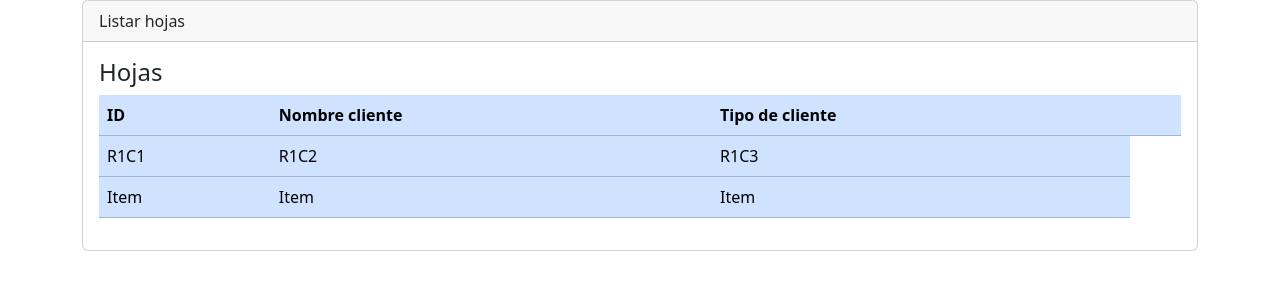
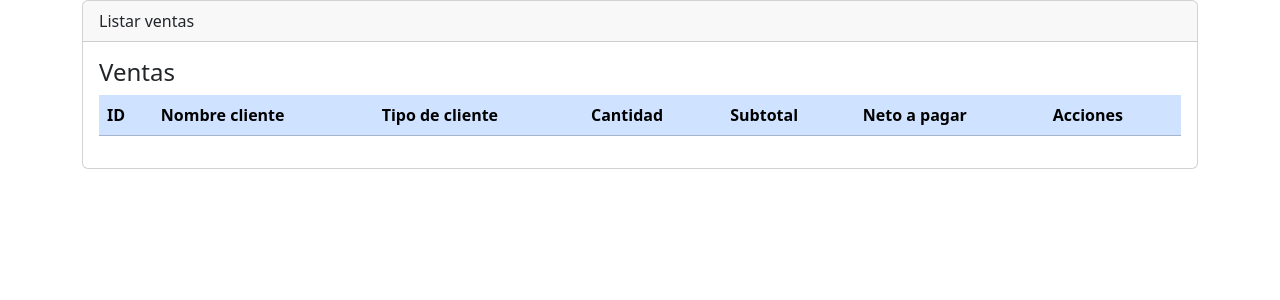
Before and after one commit to HeidyCardenas1903/WebHojasHieloSeco, a Django app: template webhojas/libreria/templates/hojas/index.html in a window 1280 px wide. Shown: the part 56-356 px from the top of the page. Run offline with Django 4.2, Linux system fonts and the light colour scheme; the template is opened without the code that fills it, so the values that code supplies are empty.

Commit message:
Funciona vista de la tabla en hojas/index.py

```diff
--- a/webhojas/libreria/templates/hojas/index.html
+++ b/webhojas/libreria/templates/hojas/index.html
@@ -1,16 +1,16 @@
 <!-- Mostara todos los registros -->
 {% extends "base.html" %}
 
-{% block titulo  %} Lista de Hojas {% endblock %}
+{% block titulo  %} Lista de Ventas {% endblock %}
 
 {% block contenido %}
 
 <div class="card">
     <div class="card-header">
-        Listar hojas
+        Listar ventas
     </div>
     <div class="card-body">
-        <h4 class="card-title">Hojas</h4>
+        <h4 class="card-title">Ventas</h4>
 
         <div class="table-responsive">
             <table class="table table-primary">
@@ -19,20 +19,14 @@
                         <th scope="col">ID</th>
                         <th scope="col">Nombre cliente</th>
                         <th scope="col">Tipo de cliente</th>
-                        <th scope="col"></th>
+                        <th scope="col">Cantidad</th>
+                        <th scope="col">Subtotal</th>
+                        <th scope="col">Neto a pagar</th>
+                        <th scope="col">Acciones</th>
                     </tr>
                 </thead>
                 <tbody>
-                    <tr class="">
-                        <td scope="row">R1C1</td>
-                        <td>R1C2</td>
-                        <td>R1C3</td>
-                    </tr>
-                    <tr class="">
-                        <td scope="row">Item</td>
-                        <td>Item</td>
-                        <td>Item</td>
-                    </tr>
+
                 </tbody>
             </table>
         </div>
--- a/webhojas/libreria/urls.py
+++ b/webhojas/libreria/urls.py
@@ -3,5 +3,6 @@ from . import views
 
 urlpatterns= [
     path('', views.index, name='index'),
-    path('nosotros',views.nosotros, name='nosotros'),
+    path('nosotros', views.nosotros, name='nosotros'),
+    path('ventas', views.ventas, name='ventas')
 ]
--- a/webhojas/libreria/views.py
+++ b/webhojas/libreria/views.py
@@ -6,4 +6,7 @@ def index(request):
     return HttpResponse("<h1>Bienvenido<h1>")
 
 def nosotros(request):
-    return render (request,'html/index.html' )
+    return render (request,'paginas/nosotros.html' )
+
+def ventas(request):
+    return render(request,'hojas/index.html' )
```
Also changed, not shown: webhojas/libreria/templates/hojas/crear.html (+9 -0 lines), webhojas/libreria/templates/hojas/editar.html (+9 -0 lines).
